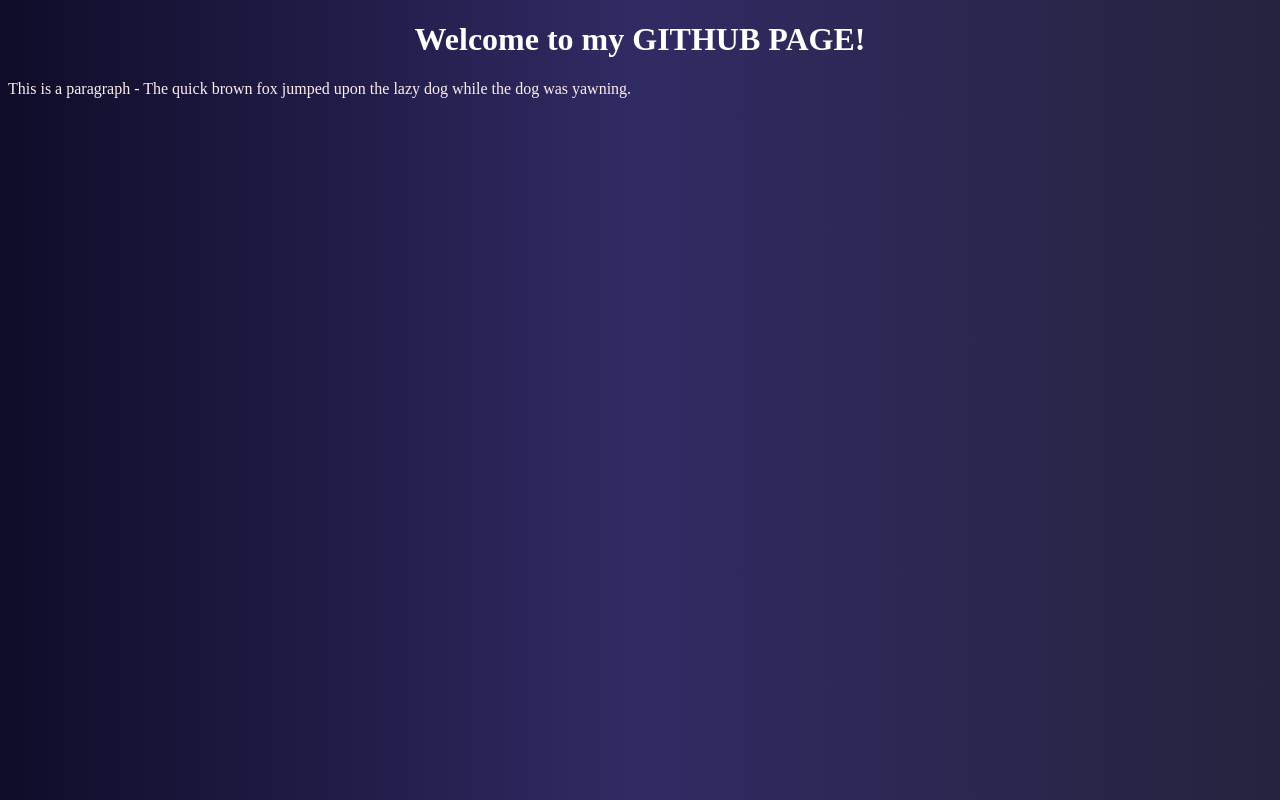
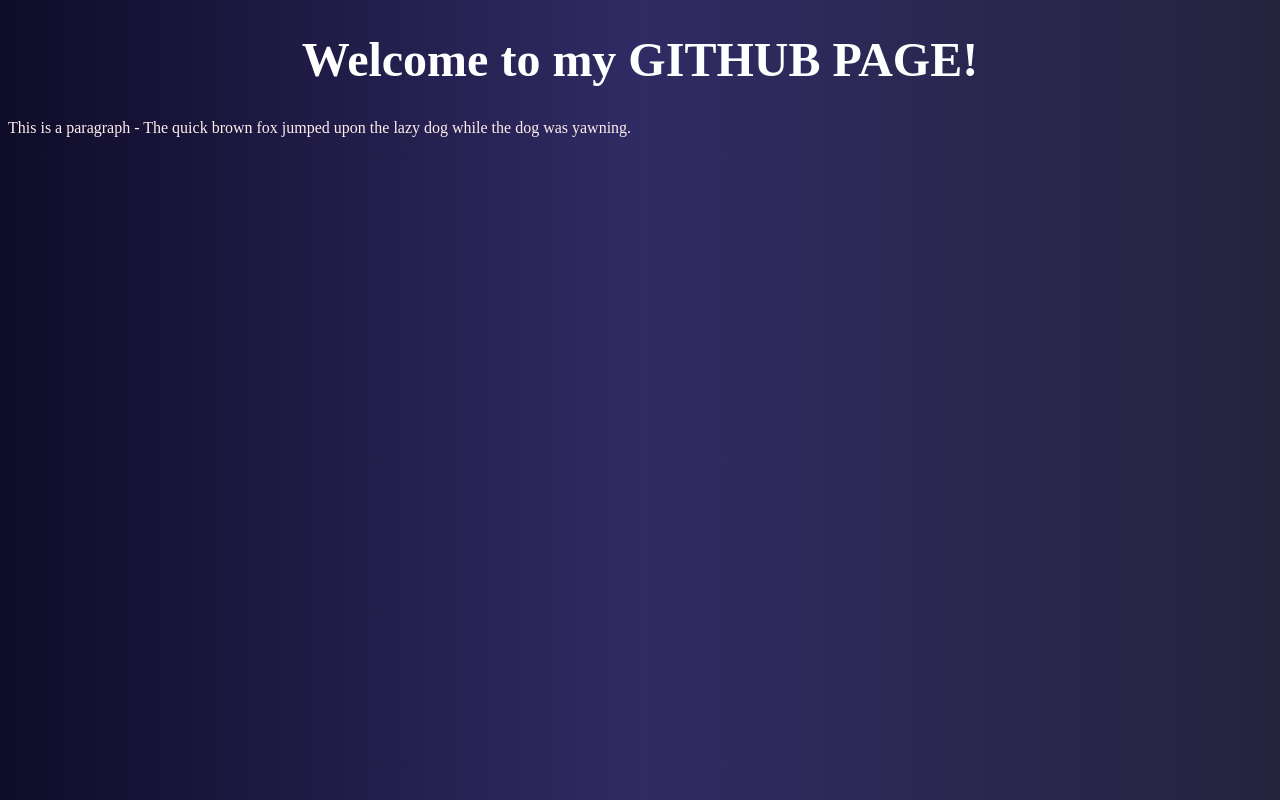
Before and after one commit to honingin/honingin.github.io, a plain HTML site: page index.html in a window 1280 px wide. Drawn offline with Linux system fonts and the light colour scheme.

Commit message:
Update index.html

```diff
--- a/index.html
+++ b/index.html
@@ -4,7 +4,7 @@
 <title>Hello! </title>
 </head>
 <body style="background-image: linear-gradient(to right, #0f0c29, #302b63, #24243e);">
-<h1 style="color: #fff; text-align:center; font-size: 2.2rm;">Welcome to my GITHUB PAGE!</h1>
+<h1 style="color: #fff; text-align:center; font-size: 48px;">Welcome to my GITHUB PAGE!</h1>
 <p style="color: #ffeeee;">This is a paragraph - The quick brown fox jumped upon the lazy dog while the dog was yawning.</p>
 </body>
 </html>
```
